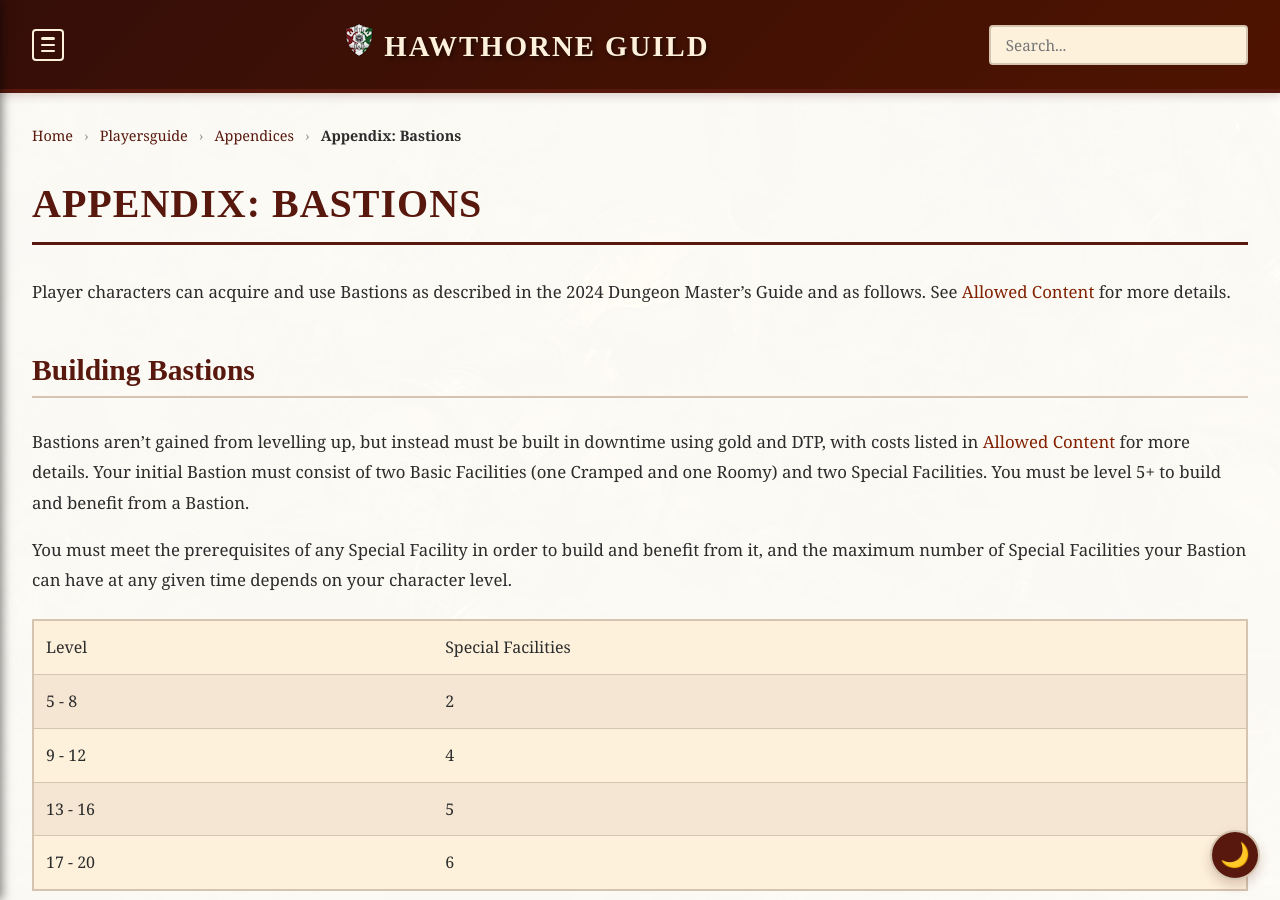
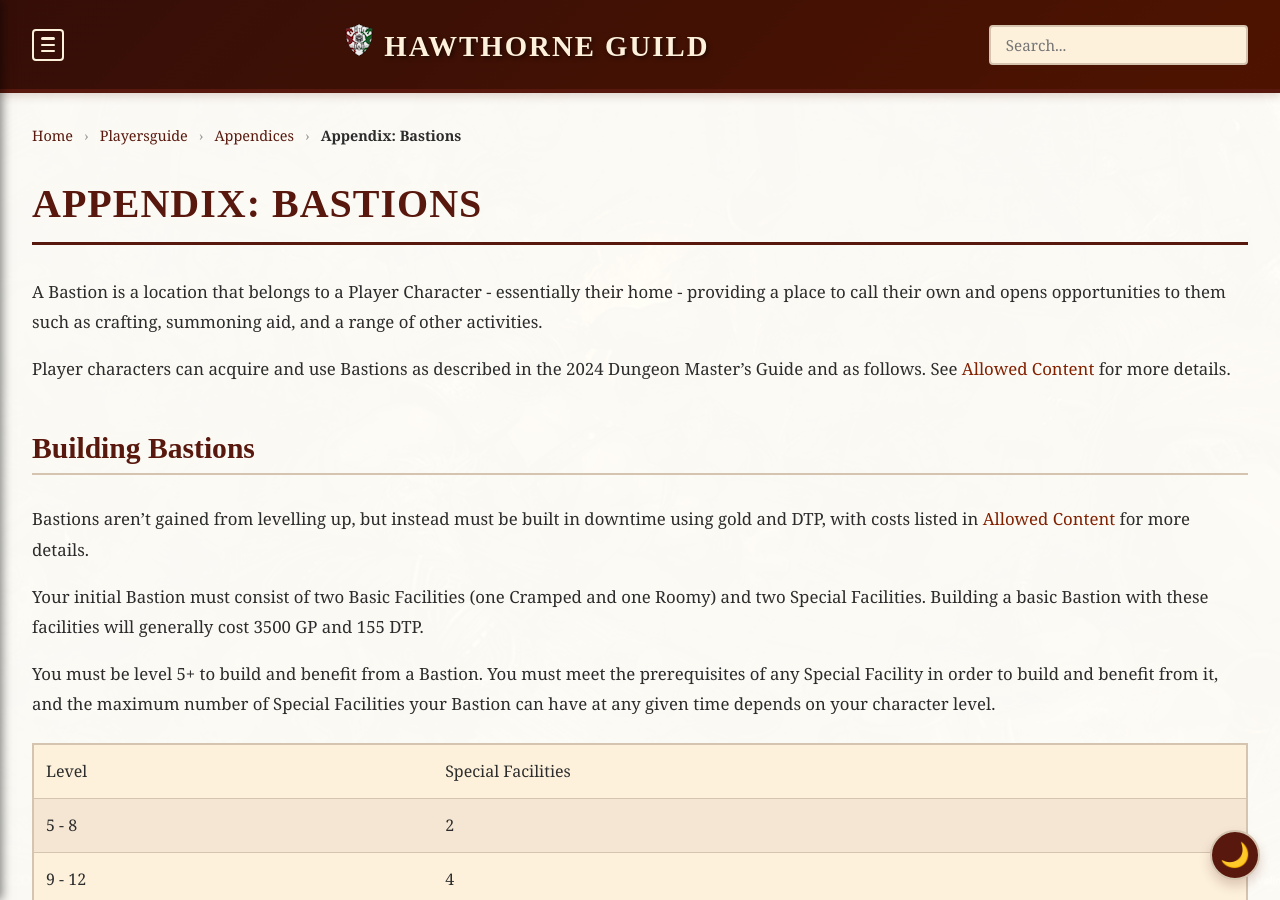
Before and after one commit to coconutswallow/Guides, a Jekyll site: the page built from _playersguide/appendices/bastions.md, in a window 1280 px wide and 900 px high. Built offline with Jekyll 4.4.1, drawn with Linux system fonts in a browser that asks for light colours; a script that is not in the unit is left out.

Commit message:
Update to Player's Guide

```diff
--- a/_playersguide/appendices/bastions.md
+++ b/_playersguide/appendices/bastions.md
@@ -4,14 +4,17 @@
 order: 91
 background_image: /assets/images/tavern_brawl.jpg
 ---
+A Bastion is a location that belongs to a Player Character - essentially their home - providing a place to call their own and opens opportunities to them such as crafting, summoning aid, and a range of other activities.
 
 Player characters can acquire and use Bastions as described in the 2024 Dungeon Master’s Guide and as follows. See <a href="https://docs.google.com/spreadsheets/d/1fBEv1yDNTD-vwUyK6pK_oiXg2K7OiltW35iFCqxyMTY/edit?gid=552371857#gid=552371857">Allowed Content</a> for more details.
 
 ## Building Bastions
 
-Bastions aren’t gained from levelling up, but instead must be built in downtime using gold and DTP, with costs listed in <a href="https://docs.google.com/spreadsheets/d/1fBEv1yDNTD-vwUyK6pK_oiXg2K7OiltW35iFCqxyMTY/edit?gid=552371857#gid=552371857">Allowed Content</a> for more details. Your initial Bastion must consist of two Basic Facilities (one Cramped and one Roomy) and two Special Facilities. You must be level 5+ to build and benefit from a Bastion.
+Bastions aren’t gained from levelling up, but instead must be built in downtime using gold and DTP, with costs listed in <a href="https://docs.google.com/spreadsheets/d/1fBEv1yDNTD-vwUyK6pK_oiXg2K7OiltW35iFCqxyMTY/edit?gid=552371857#gid=552371857">Allowed Content</a> for more details.
 
-You must meet the prerequisites of any Special Facility in order to build and benefit from it, and the maximum number of Special Facilities your Bastion can have at any given time depends on your character level.
+Your initial Bastion must consist of two Basic Facilities (one Cramped and one Roomy) and two Special Facilities. Building a basic Bastion with these facilities will generally cost 3500 GP and 155 DTP.
+
+You must be level 5+ to build and benefit from a Bastion. You must meet the prerequisites of any Special Facility in order to build and benefit from it, and the maximum number of Special Facilities your Bastion can have at any given time depends on your character level.
 
 |Level|	Special Facilities|
 |5 - 8|2|
```
Also changed, not shown: _playersguide/character-creation.md (+5 -0 lines), _playersguide/trades.md (+6 -4 lines).
